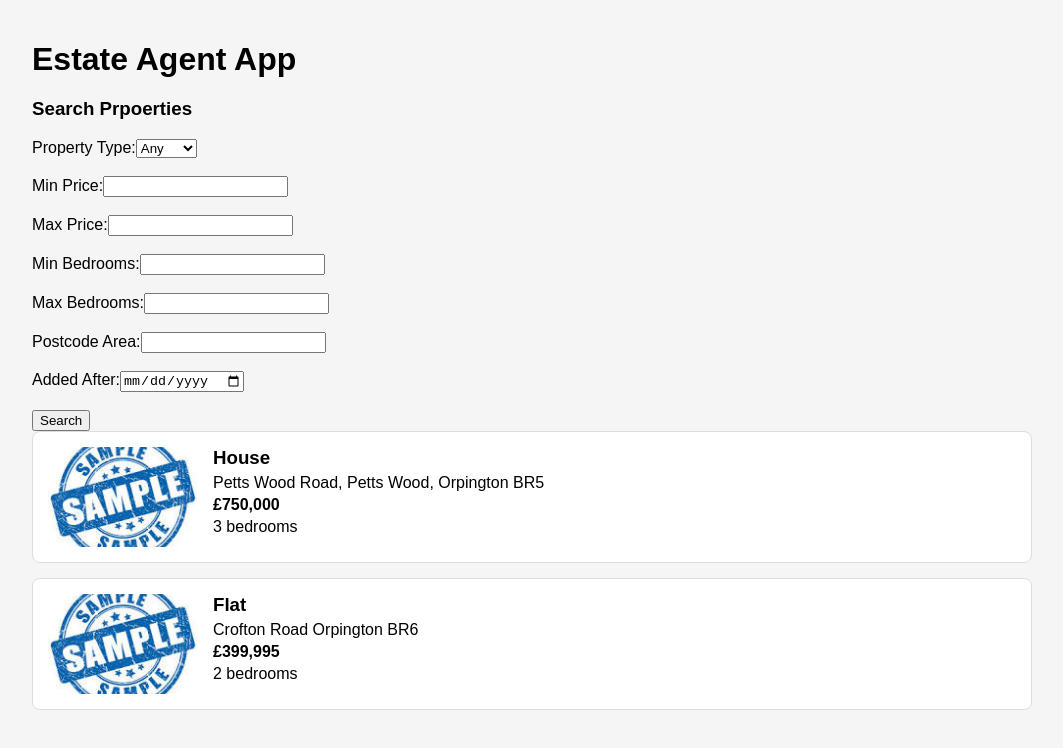
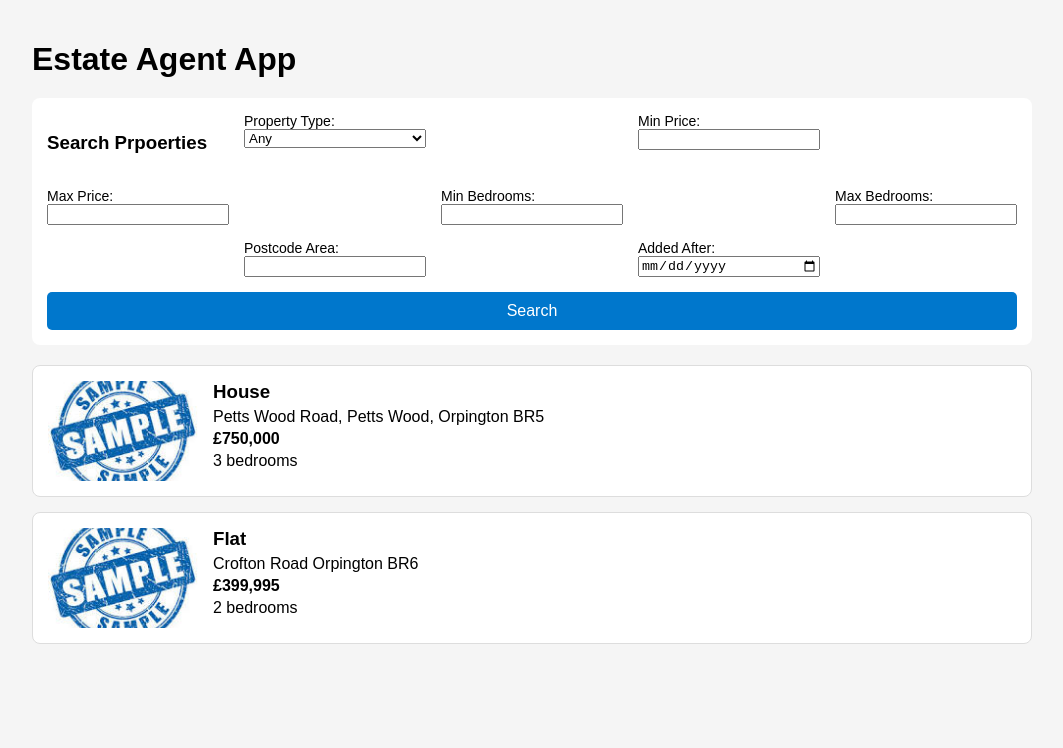
Before and after one commit to RavinduShenal/estate-agent-app, a React (Vite) app: page / in a window 1280 px wide. Shown: the top 748 px of the page, without its empty margins (108-1171 px from the left). Built offline with nearby package versions, Linux system fonts and the light colour scheme.

Commit message:
installing react-router-dom

```diff
--- a/package.json
+++ b/package.json
@@ -11,7 +11,8 @@
   },
   "dependencies": {
     "react": "^19.2.0",
-    "react-dom": "^19.2.0"
+    "react-dom": "^19.2.0",
+    "react-router-dom": "^7.11.0"
   },
   "devDependencies": {
     "@eslint/js": "^9.39.1",
--- a/src/main.jsx
+++ b/src/main.jsx
@@ -1,9 +1,12 @@
 import React from 'react'
 import ReactDOM from 'react-dom/client'
+import { BrowserRouter } from 'react-router-dom';
 import App from './App.jsx'
 
 ReactDOM.createRoot(document.getElementById('root')).render(
   <React.StrictMode>
-    <App />
+    <BrowserRouter>
+      <App />
+    </BrowserRouter>
   </React.StrictMode>
-)
+);
--- a/src/styles/SearchForm.css
+++ b/src/styles/SearchForm.css
@@ -0,0 +1,31 @@
+.search-form {
+  background-color: #ffffff;
+  padding: 15px;
+  border-radius: 8px;
+  margin-bottom: 20px;
+
+  display: grid;
+  grid-template-columns: repeat(auto-fit, minmax(180px, 1fr));
+  gap: 15px;
+}
+
+.search-form label {
+  display: flex;
+  flex-direction: column;
+  font-size: 14px;
+}
+
+.search-form button {
+  grid-column: 1 / -1;
+  padding: 10px;
+  font-size: 16px;
+  background-color: #0077cc;
+  color: white;
+  border: none;
+  border-radius: 5px;
+  cursor: pointer;
+}
+
+.search-form button:hover {
+  background-color: #005fa3;
+}
```
Also changed, not shown: src/components/SearchForm.jsx (indentation only), 1 other file (tests, documents, lock files or other folders).
